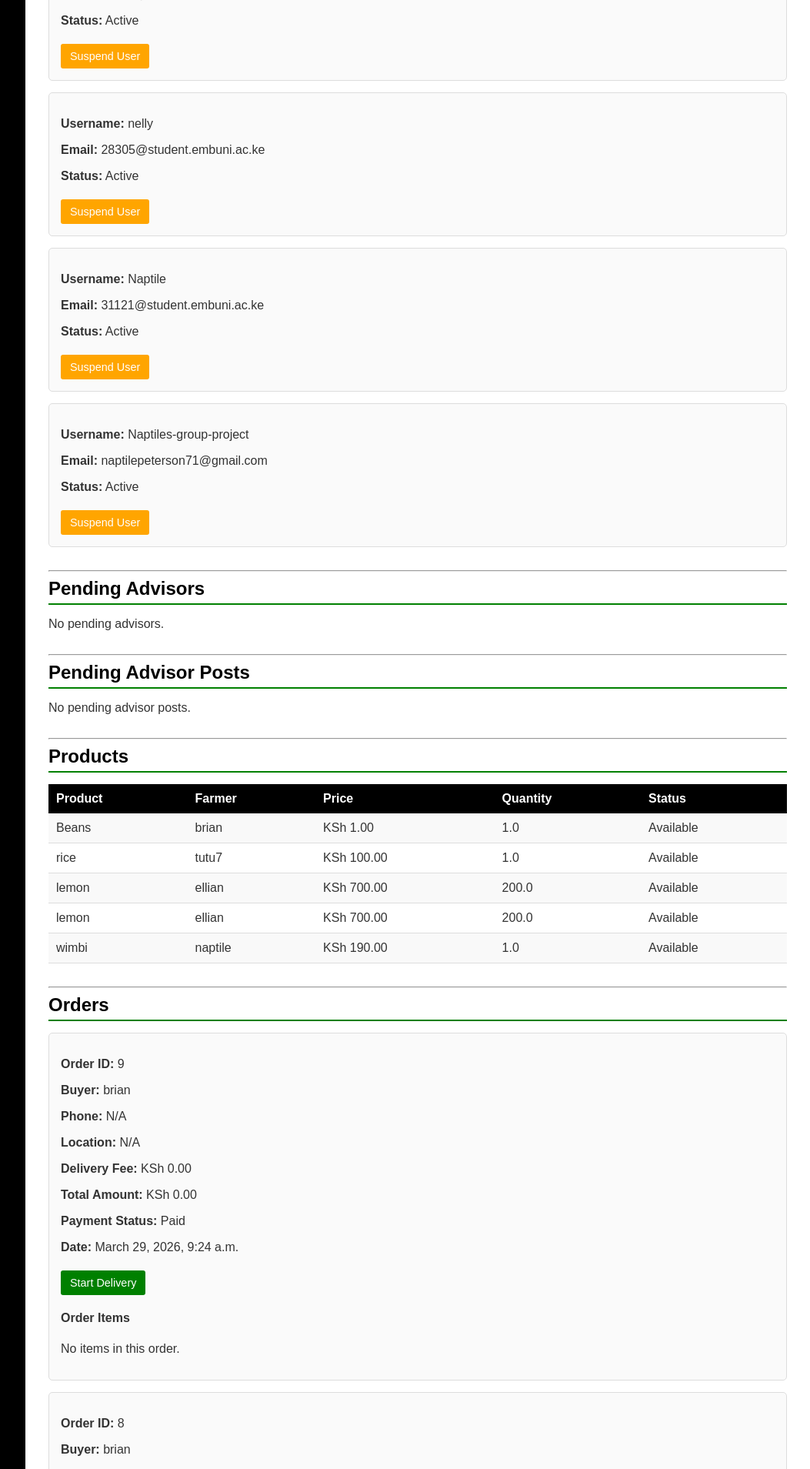
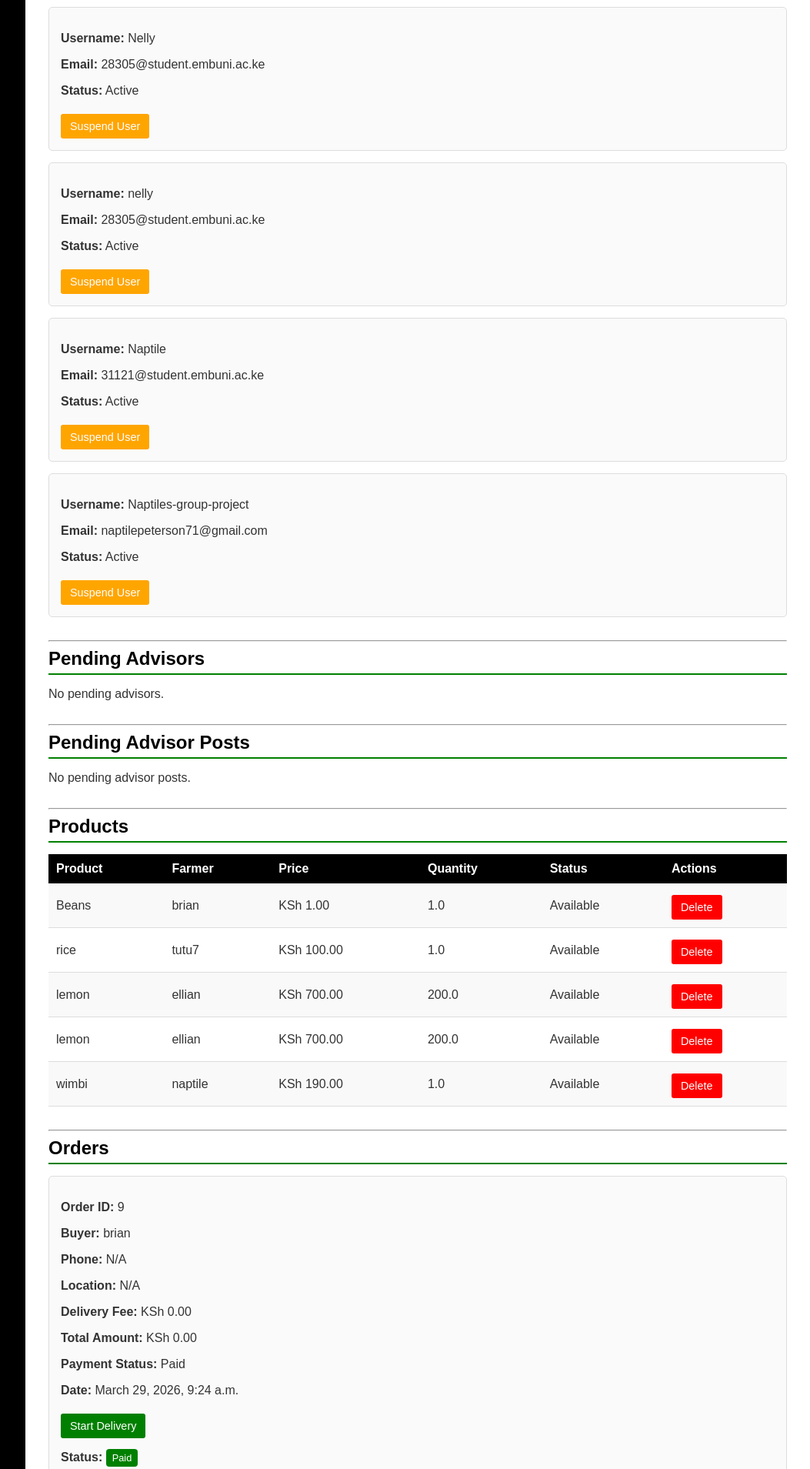
Before and after one commit to Naptiles-group-project/shambaspherefinal, a Django app: page /admin-dashboard/ in a window 1280 px wide. Shown: the part 3451-5360 px from the top of the page at 77% size, without its empty margins (227-1280 px from the left). Run offline with Django 4.2, Linux system fonts and the light colour scheme; a user stored in the database is signed in; data comes from the database, SQL or seed files in the repository; both versions use the stored data as it was after the commit.

Commit message:
modified admin dashboard

```diff
--- a/myapp/static/css/admin-dashboard.css
+++ b/myapp/static/css/admin-dashboard.css
@@ -210,3 +210,15 @@ section {
         padding: 20px;
     }
 }
+
+.status {
+padding: 4px 8px;
+border-radius: 4px;
+color: white;
+font-size: 0.8rem;
+}
+
+.status.pending { background: orange; }
+.status.paid { background: green; }
+.status.delivery { background: blue; }
+.status.completed { background: black; }
--- a/myapp/templates/admin-dashboard.html
+++ b/myapp/templates/admin-dashboard.html
@@ -27,6 +27,9 @@
 
     <div class="main-content">
         <h1>Admin Dashboard</h1>
+        <div class="card">
+<h3>Total Revenue: KSh {{ total_revenue }}</h3>
+</div>
 
         <section id="users">
             <h2>Users</h2>
@@ -110,6 +113,7 @@
                     <th>Price</th>
                     <th>Quantity</th>
                     <th>Status</th>
+                    <th>Actions</th>
                 </tr>
                 {% for product in products %}
                 <tr>
@@ -118,10 +122,18 @@
                     <td>KSh {{ product.price }}</td>
                     <td>{{ product.quantity }}</td>
                     <td>{{ product.status }}</td>
+                    <td>
+                        <form method="POST" action="{% url 'admin_delete_product' product.id %}">
+                            {% csrf_token %}
+                           <button class="reject" type="submit" onclick="return confirm('Delete this product?')">
+                                Delete
+                            </button>
+                        </form>
+                    </td>
                 </tr>
                 {% empty %}
                 <tr>
-                    <td colspan="5">No products found.</td>
+                    <td colspan="6">No products found.</td>
                 </tr>
                 {% endfor %}
             </table>
@@ -157,6 +169,16 @@
                 </form>
                 {% endif %}
 
+                               <p>
+                <strong>Status:</strong>
+                <span class="status {{ order.payment_status|lower }}">
+                    {{ order.payment_status }}
+                </span>
+                </p>
+
+
+
+
                 <div class="order-items">
                     <h4>Order Items</h4>
                     {% for item in order.items.all %}
@@ -171,6 +193,9 @@
                     <p>No items in this order.</p>
                     {% endfor %}
                 </div>
+
+
+
             </div>
             {% empty %}
             <p>No orders found.</p>
--- a/myapp/urls.py
+++ b/myapp/urls.py
@@ -74,4 +74,5 @@ urlpatterns = [
     path("verify-payment/<str:ref>/", views.verify_payment, name="verify_payment"),
     path("success/", views.success_page, name="success_page"),
     path('receipt/<int:order_id>/', views.download_receipt, name='download_receipt'),
+    path('dashboard/delete-product/<int:product_id>/', views.admin_delete_product, name='admin_delete_product'),
 ] + static(settings.MEDIA_URL, document_root=settings.MEDIA_ROOT)
--- a/myapp/views.py
+++ b/myapp/views.py
@@ -895,6 +895,7 @@ def reject_advisor(request, advisor_id):
 # =========================
 @staff_member_required
 def admin_dashboard(request):
+
     users = User.objects.all().order_by("-id")
     products = Produce.objects.all().order_by("-created_at")
     orders = (
@@ -902,6 +903,9 @@ def admin_dashboard(request):
         .prefetch_related("items", "items__produce", "items__farmer__user", "buyer")
         .order_by("-created_at")
     )
+
+    total_revenue = sum([o.total_amount for o in orders if o.payment_status == "Paid"])
+
     advisors = AdvisorProfile.objects.filter(status="Pending").order_by("-created_at")
     pending_posts = AdvisorPost.objects.filter(status="Pending").order_by("-created_at")
     withdrawals = Withdrawal.objects.filter(status="Pending").select_related("farmer", "farmer__user")
@@ -913,6 +917,8 @@ def admin_dashboard(request):
         "advisors": advisors,
         "pending_posts": pending_posts,
         "withdrawals": withdrawals,
+        "total_revenue": total_revenue,
+
     }
 
     return render(request, "admin-dashboard.html", context)
@@ -1676,3 +1682,13 @@ def download_receipt(request, order_id):
     pisa.CreatePDF(html, dest=response)
 
     return response
+
+
+@staff_member_required
+def admin_delete_product(request, product_id):
+    product = get_object_or_404(Produce, id=product_id)
+
+    if request.method == "POST":
+        product.delete()
+
+    return redirect("admin_dashboard")
```
Also changed, not shown: db.sqlite3.
